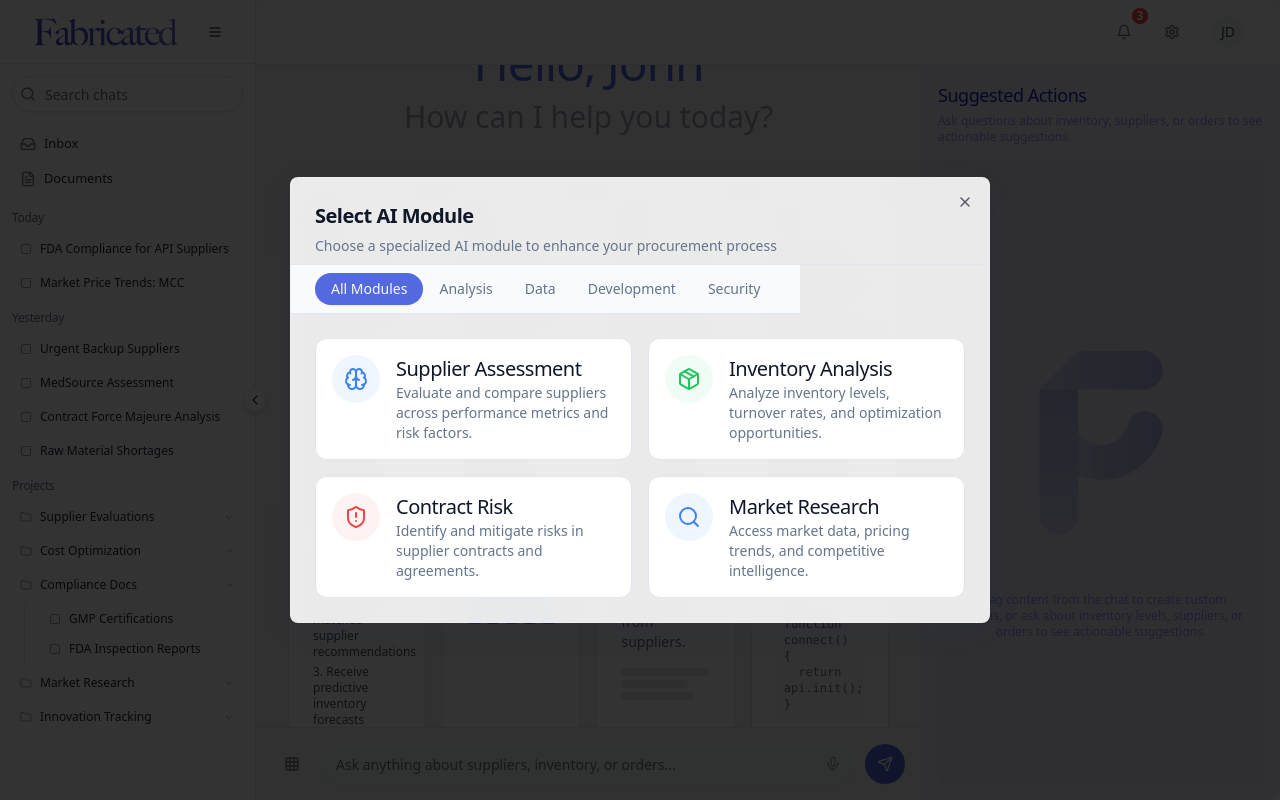
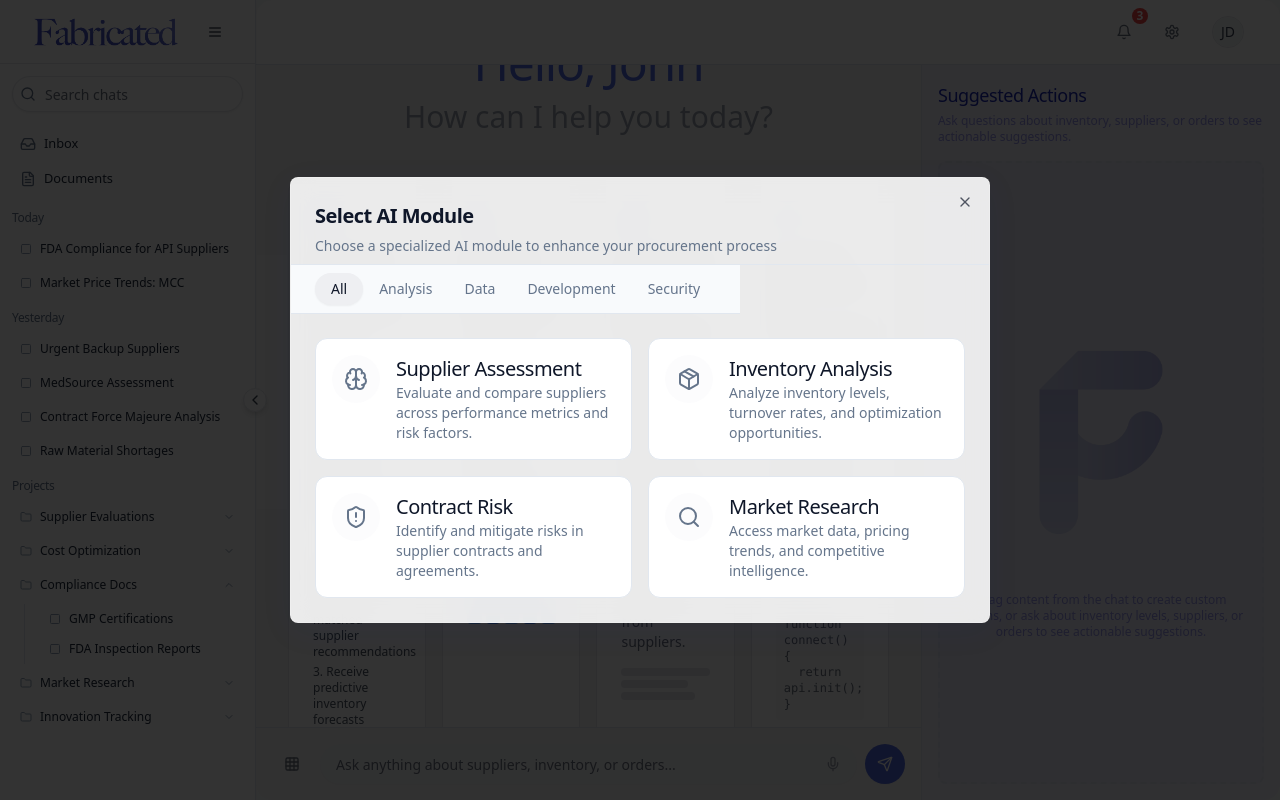
Before and after one commit to akifdanisik/fabricated-vision, a React (Vite) app: page /chat in a window 1280 px wide. Both pictures are taken after a click on the button 292 px from the left and 764 px from the top of the page. Built offline with nearby package versions, Linux system fonts and the light colour scheme.

Commit message:
Refactor: Update module selector UI
Update the module selector UI to use more neutral colors for icons and match the home page's overall design.

```diff
--- a/src/components/chat/ModuleSelector.tsx
+++ b/src/components/chat/ModuleSelector.tsx
@@ -1,4 +1,3 @@
-
 import React from 'react';
 import { Dialog, DialogContent, DialogHeader, DialogTitle, DialogDescription } from '@/components/ui/dialog';
 import { Tabs, TabsContent, TabsList, TabsTrigger } from '@/components/ui/tabs';
@@ -32,106 +31,62 @@ interface ModuleSelectorProps {
 
 const getIconComponent = (iconName: string) => {
   switch(iconName) {
-    case 'shield': return <ShieldAlert className="h-6 w-6" />;
-    case 'database': return <Database className="h-6 w-6" />;
-    case 'package': return <Package className="h-6 w-6" />;
-    case 'code': return <Code className="h-6 w-6" />;
-    case 'alertTriangle': return <AlertTriangle className="h-6 w-6" />;
-    case 'search': return <Search className="h-6 w-6" />;
-    case 'beaker': return <Beaker className="h-6 w-6" />;
-    case 'sparkles': return <Sparkles className="h-6 w-6" />;
-    default: return <Brain className="h-6 w-6" />;
+    case 'shield': return <ShieldAlert className="h-6 w-6 text-muted-foreground" />;
+    case 'database': return <Database className="h-6 w-6 text-muted-foreground" />;
+    case 'package': return <Package className="h-6 w-6 text-muted-foreground" />;
+    case 'code': return <Code className="h-6 w-6 text-muted-foreground" />;
+    case 'alertTriangle': return <AlertTriangle className="h-6 w-6 text-muted-foreground" />;
+    case 'search': return <Search className="h-6 w-6 text-muted-foreground" />;
+    case 'beaker': return <Beaker className="h-6 w-6 text-muted-foreground" />;
+    case 'sparkles': return <Sparkles className="h-6 w-6 text-muted-foreground" />;
+    default: return <Brain className="h-6 w-6 text-muted-foreground" />;
   }
 };
 
 export const ModuleSelector = ({ isOpen, onClose, modules, onSelectModule }: ModuleSelectorProps) => {
   return (
     <Dialog open={isOpen} onOpenChange={onClose}>
-      <DialogContent className="sm:max-w-[700px] p-0 gap-0 glass-card">
+      <DialogContent className="sm:max-w-[700px] p-0 gap-0 glass-card border-border">
         <DialogHeader className="p-6 pb-2 border-b border-border">
-          <DialogTitle className="text-xl font-semibold text-foreground">Select AI Module</DialogTitle>
-          <DialogDescription className="text-muted-foreground">
+          <DialogTitle className="text-xl font-semibold">Select AI Module</DialogTitle>
+          <DialogDescription>
             Choose a specialized AI module to enhance your procurement process
           </DialogDescription>
         </DialogHeader>
 
         <Tabs defaultValue="all" className="w-full">
           <TabsList className="px-6 justify-start border-b border-border rounded-none h-auto py-2 bg-background">
+            {['all', 'analysis', 'data', 'development', 'security'].map((category) => (
               <TabsTrigger
-              value="all"
-              className="rounded-full px-4 data-[state=active]:bg-primary data-[state=active]:text-primary-foreground hover:bg-accent/10"
+                key={category}
+                value={category}
+                className={cn(
+                  "rounded-full px-4 capitalize",
+                  "data-[state=active]:bg-secondary data-[state=active]:text-secondary-foreground",
+                  "hover:bg-accent/10"
+                )}
               >
-              All Modules
+                {category}
               </TabsTrigger>
-            <TabsTrigger
-              value="analysis"
-              className="rounded-full px-4 data-[state=active]:bg-primary data-[state=active]:text-primary-foreground hover:bg-accent/10"
-            >
-              Analysis
-            </TabsTrigger>
-            <TabsTrigger
-              value="data"
-              className="rounded-full px-4 data-[state=active]:bg-primary data-[state=active]:text-primary-foreground hover:bg-accent/10"
-            >
-              Data
-            </TabsTrigger>
-            <TabsTrigger
-              value="development"
-              className="rounded-full px-4 data-[state=active]:bg-primary data-[state=active]:text-primary-foreground hover:bg-accent/10"
-            >
-              Development
-            </TabsTrigger>
-            <TabsTrigger
-              value="security"
-              className="rounded-full px-4 data-[state=active]:bg-primary data-[state=active]:text-primary-foreground hover:bg-accent/10"
-            >
-              Security
-            </TabsTrigger>
+            ))}
           </TabsList>
 
-          <TabsContent value="all" className="p-6 pt-4">
+          {['all', 'analysis', 'data', 'development', 'security'].map((category) => (
+            <TabsContent key={category} value={category} className="p-6 pt-4">
               <div className="grid grid-cols-1 md:grid-cols-2 gap-4">
-              {modules.map((module) => (
+                {(category === 'all' ? modules : modules.filter(module => module.category === category)).map((module) => (
                   <div
                     key={module.id}
-                  className="border border-border rounded-xl p-4 cursor-pointer hover:shadow-sm transition-all flex items-start gap-4 bg-white hover:bg-accent/5"
+                    className={cn(
+                      "border border-border rounded-xl p-4 cursor-pointer",
+                      "hover:shadow-sm transition-all flex items-start gap-4",
+                      "bg-white hover:bg-accent/5"
+                    )}
                     onClick={() => onSelectModule(module.id)}
                   >
                     <div className={cn(
                       "p-3 rounded-full flex-shrink-0",
-                    module.category === 'analysis' && "bg-blue-50 text-blue-500",
-                    module.category === 'data' && "bg-green-50 text-green-500",
-                    module.category === 'development' && "bg-purple-50 text-purple-500",
-                    module.category === 'security' && "bg-red-50 text-red-500"
-                  )}>
-                    {getIconComponent(module.icon)}
-                  </div>
-                  <div>
-                    <h3 className="font-medium text-foreground">{module.title}</h3>
-                    <p className="text-sm text-muted-foreground">{module.description}</p>
-                  </div>
-                </div>
-              ))}
-            </div>
-          </TabsContent>
-
-          {['analysis', 'data', 'development', 'security'].map((category) => (
-            <TabsContent key={category} value={category} className="p-6 pt-4">
-              <div className="grid grid-cols-1 md:grid-cols-2 gap-4">
-                {modules
-                  .filter(module => module.category === category)
-                  .map((module) => (
-                    <div
-                      key={module.id}
-                      className="border border-border rounded-xl p-4 cursor-pointer hover:shadow-sm transition-all flex items-start gap-4 bg-white hover:bg-accent/5"
-                      onClick={() => onSelectModule(module.id)}
-                    >
-                      <div className={cn(
-                        "p-3 rounded-full flex-shrink-0",
-                        category === 'analysis' && "bg-blue-50 text-blue-500",
-                        category === 'data' && "bg-green-50 text-green-500",
-                        category === 'development' && "bg-purple-50 text-purple-500",
-                        category === 'security' && "bg-red-50 text-red-500"
+                      "bg-secondary/20 text-muted-foreground"
                     )}>
                       {getIconComponent(module.icon)}
                     </div>
```
Lines whose indentation alone changed are shown as unchanged.
